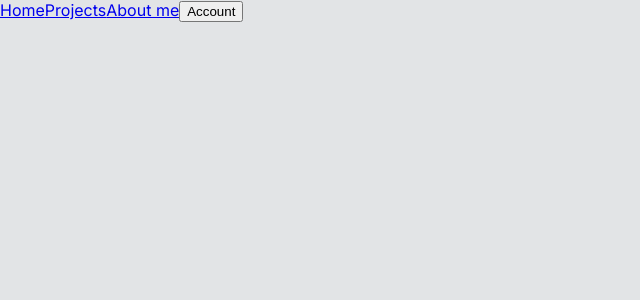
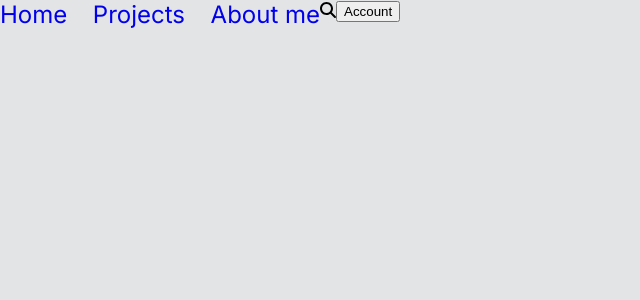
Before and after one commit to dlmpires/literally-just-a-website, a Next.js app: page /components/navbar in a window 1280 px wide. Shown: the top 300 px of the page, without its empty margins (0-640 px from the left). Built offline with nearby package versions, Linux system fonts and the light colour scheme.

Commit message:
minimal commit, just so i dont have to do it again on main computer

```diff
--- a/src/app/components/navbar/navbar.module.sass
+++ b/src/app/components/navbar/navbar.module.sass
@@ -0,0 +1,11 @@
+.navBar
+    display: flex
+    flex-direction: row
+
+    .itemsDiv
+        display: flex
+        gap: 2vw
+
+        .navLink
+            text-decoration: none
+            font-size: 1.5rem
--- a/src/app/components/navbar/page.js
+++ b/src/app/components/navbar/page.js
@@ -1,15 +1,23 @@
 import styles from "./navbar.module.sass";
 import { FontAwesomeIcon } from '@fortawesome/react-fontawesome'
+import { faSearch } from '@fortawesome/free-solid-svg-icons';
+
 
 
 export default function Navbar() {
     return (
         <div className={styles.navBar}>
-            <a href="#home" className={styles.navlink}>Home</a>
-            <a href="#projects" className={styles.navlink}>Projects</a>
-            <a href="#about" className={styles.navlink}>About me</a>
-            {/* TODO: <FontAwesomeIcon icon="fas fa-search" /> */}
-            <button className={styles.accountButton}>Account</button>
+            <div className={styles.itemsDiv}>
+                <a href="#home" className={styles.navLink}>Home</a>
+                <a href="#projects" className={styles.navLink}>Projects</a>
+                <a href="#about" className={styles.navLink}>About me</a>
+            </div>
+
+            <div className={styles.accountDiv}>
+                {/* TODO: <FontAwesomeIcon icon="fas fa-search" /> */}
+                <FontAwesomeIcon icon={faSearch} className={styles.searchButton}/>
+                <button className={styles.accountButton}>Account</button>
+            </div>
         </div>
     );
 }
```
